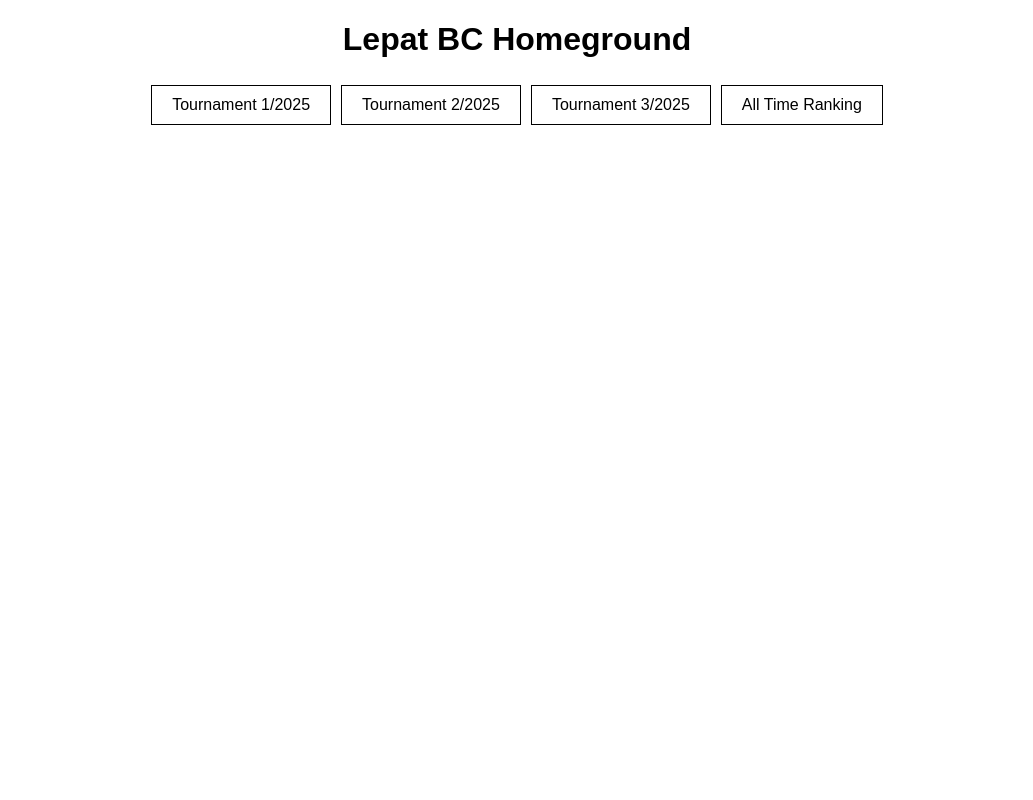
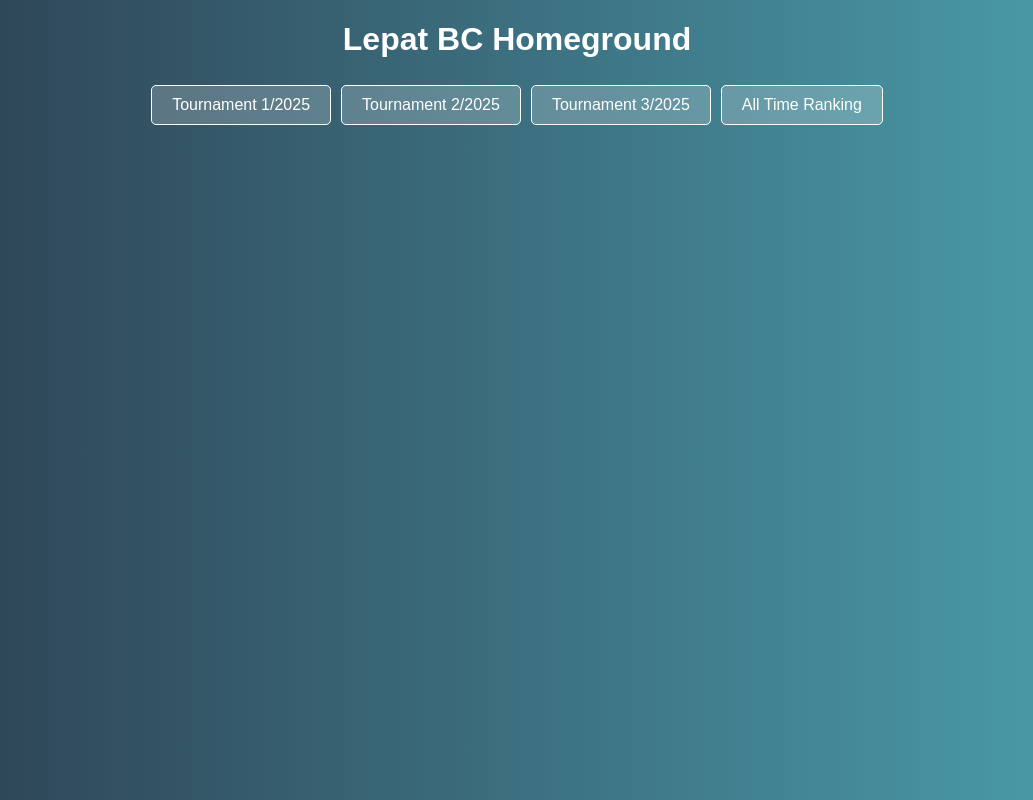
Before and after one commit to mrdidie/lbc-badminton-results, a plain HTML site: page index.html in a window 1280 px wide. Shown: the whole page, without its empty margins (123-1156 px from the left). Drawn offline with Linux system fonts and the light colour scheme.

Commit message:
Update index.html

```diff
--- a/index.html
+++ b/index.html
@@ -5,22 +5,56 @@
     <meta name="viewport" content="width=device-width, initial-scale=1.0">
     <title>Lepat BC Homeground</title>
     <style>
-        body { font-family: Arial, sans-serif; text-align: center; margin: 0; padding: 0; }
-        .tabs { display: flex; justify-content: center; flex-wrap: wrap; margin-bottom: 20px; }
-        .tab { padding: 10px 20px; cursor: pointer; border: 1px solid black; margin: 5px; }
-        .tab:hover { background-color: #ddd; }
-        .active { background-color: #bbb; }
-        .bracket { display: flex; justify-content: space-around; flex-wrap: wrap; margin-top: 20px; }
-        .round { text-align: center; }
-        .match { border: 2px solid black; padding: 10px; margin: 10px; display: inline-block; }
-        .winner { background-color: lightgreen; font-weight: bold; padding: 10px; }
-        .ranking, .round-robin { margin-top: 20px; }
-        table { margin: auto; border-collapse: collapse; width: 100%; max-width: 600px; }
-        th, td { border: 1px solid black; padding: 5px; text-align: center; }
-        @media (max-width: 768px) {
-            .bracket { flex-direction: column; align-items: center; }
-            .match { width: 90%; }
-            table { font-size: 14px; }
+        body {
+            font-family: Arial, sans-serif;
+            text-align: center;
+            margin: 0;
+            padding: 0;
+            background: linear-gradient(to right, #2c3e50, #4ca1af);
+            color: white;
+        }
+        .tabs {
+            display: flex;
+            justify-content: center;
+            flex-wrap: wrap;
+            margin-bottom: 20px;
+        }
+        .tab {
+            padding: 10px 20px;
+            cursor: pointer;
+            border: 1px solid white;
+            margin: 5px;
+            background: rgba(255, 255, 255, 0.2);
+            border-radius: 5px;
+        }
+        .tab:hover {
+            background: rgba(255, 255, 255, 0.4);
+        }
+        .active {
+            background: rgba(255, 255, 255, 0.6);
+        }
+        .bracket {
+            display: flex;
+            justify-content: space-around;
+            flex-wrap: wrap;
+            margin-top: 20px;
+        }
+        .ranking, .round-robin {
+            margin-top: 20px;
+        }
+        table {
+            margin: auto;
+            border-collapse: collapse;
+            width: 100%;
+            max-width: 600px;
+            background: rgba(255, 255, 255, 0.2);
+            border-radius: 5px;
+        }
+        th, td {
+            border: 1px solid white;
+            padding: 10px;
+            text-align: center;
+            color: white;
         }
     </style>
 </head>
@@ -31,9 +65,9 @@
 
     <script>
         const tournaments = {
-            "Tournament 1/2025": { /* Existing tournament data */ },
-            "Tournament 2/2025": { /* Existing tournament data */ },
-            "Tournament 3/2025": { /* Existing tournament data */ },
+            "Tournament 1/2025": {},
+            "Tournament 2/2025": {},
+            "Tournament 3/2025": {},
             "All Time Ranking": {
                 "Ranking": [
                     { player: "Zaman", sessionJoin: 3, points: 5100, rank: 1 },
@@ -44,13 +78,13 @@
                     { player: "Aizat", sessionJoin: 2, points: 2610, rank: 6 },
                     { player: "Arif", sessionJoin: 2, points: 2360, rank: 7 },
                     { player: "Ijat", sessionJoin: 2, points: 2360, rank: 8 },
-                    { player: "Ikhwan", sessionJoin: 2, points: 1900, rank: 9 },
+                    { player: "Ikhwan", sessionJoin: 3, points: 1900, rank: 9 },
                     { player: "Haiqal", sessionJoin: 2, points: 1800, rank: 10 },
                     { player: "Isey", sessionJoin: 2, points: 1530, rank: 11 },
                     { player: "Zalin", sessionJoin: 2, points: 1280, rank: 12 },
                     { player: "Yus", sessionJoin: 2, points: 1280, rank: 13 },
                     { player: "Ikram", sessionJoin: 2, points: 1280, rank: 14 },
-                    { player: "Nazmi", sessionJoin: 2, points: 1180, rank: 15 },
+                    { player: "Nazmi", sessionJoin: 1, points: 1180, rank: 15 },
                     { player: "Lah", sessionJoin: 2, points: 200, rank: 16 },
                     { player: "Hadin", sessionJoin: 1, points: 100, rank: 17 }
                 ]
@@ -68,10 +102,9 @@
             }
         }
 
-        function displayBracket(tournament, clickedTab) {
+        function displayBracket(tournament) {
             const bracketContainer = document.getElementById("bracketContainer");
             bracketContainer.innerHTML = "";
-
             if (tournament === "All Time Ranking") {
                 let rankingHTML = `<div class='ranking'><h3>All Time Ranking</h3><table>`;
                 rankingHTML += `<tr><th>Rank</th><th>Player</th><th>Session Join</th><th>Points</th></tr>`;
@@ -80,21 +113,11 @@
                 });
                 rankingHTML += `</table></div>`;
                 bracketContainer.innerHTML = rankingHTML;
-            } else {
-                let bracketHTML = `<div class='bracket'>`;
-                bracketHTML += `<div class='round-robin'><h3>Round Robin Results</h3><table>`;
-                bracketHTML += `<tr><th>Pair</th><th>Score</th><th>Points</th></tr>`;
-                tournaments[tournament].RoundRobin.forEach(match => {
-                    bracketHTML += `<tr><td>${match.pair}</td><td>${match.score}</td><td>${match.points}</td></tr>`;
-                });
-                bracketHTML += `</table></div>`;
-                bracketHTML += `</div>`;
-                bracketContainer.innerHTML = bracketHTML;
             }
         }
 
         loadTabs();
-        displayBracket("Tournament 1/2025", document.querySelector(".tab"));
+        displayBracket("Tournament 1/2025");
     </script>
 </body>
 </html>
```
